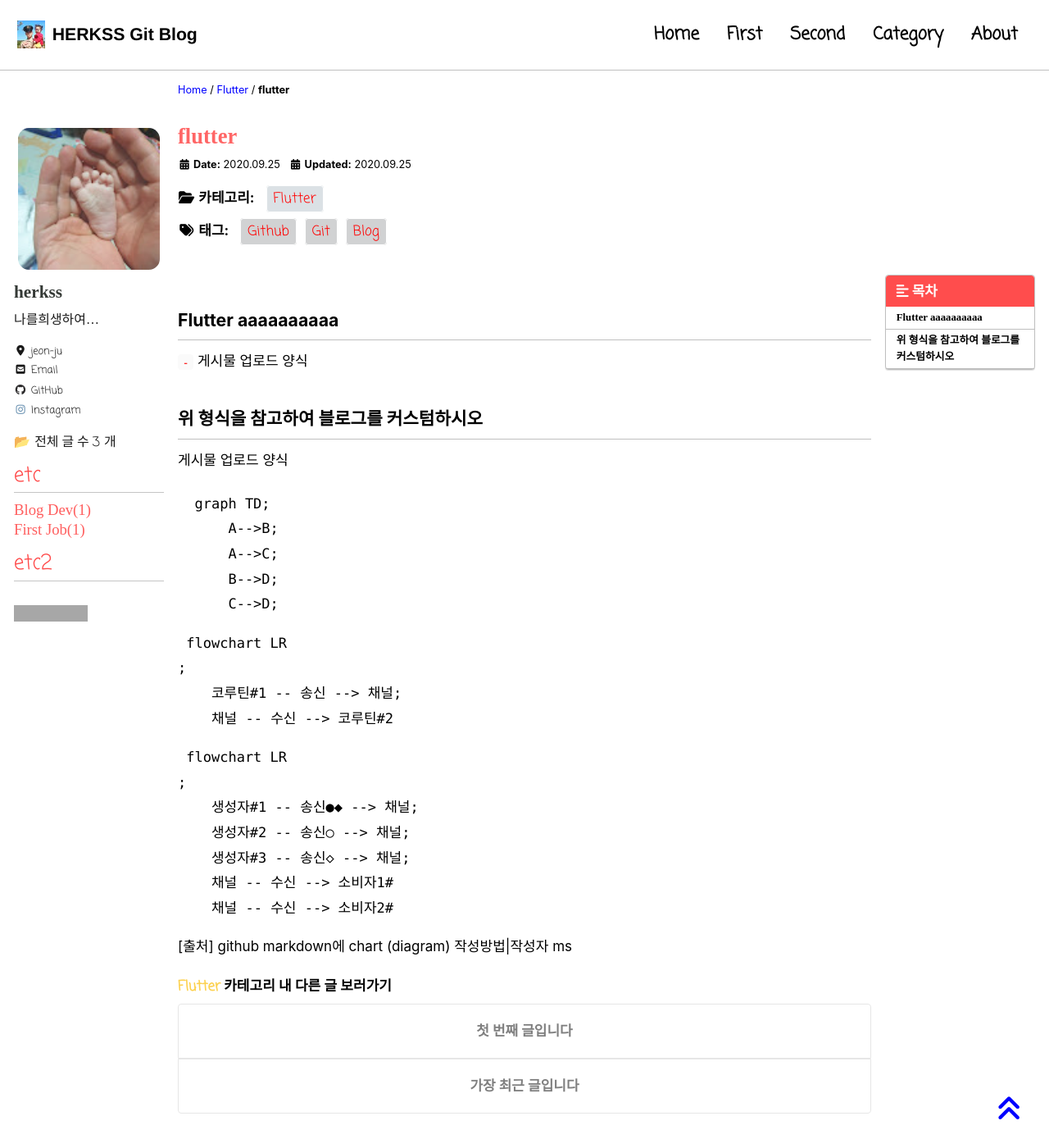
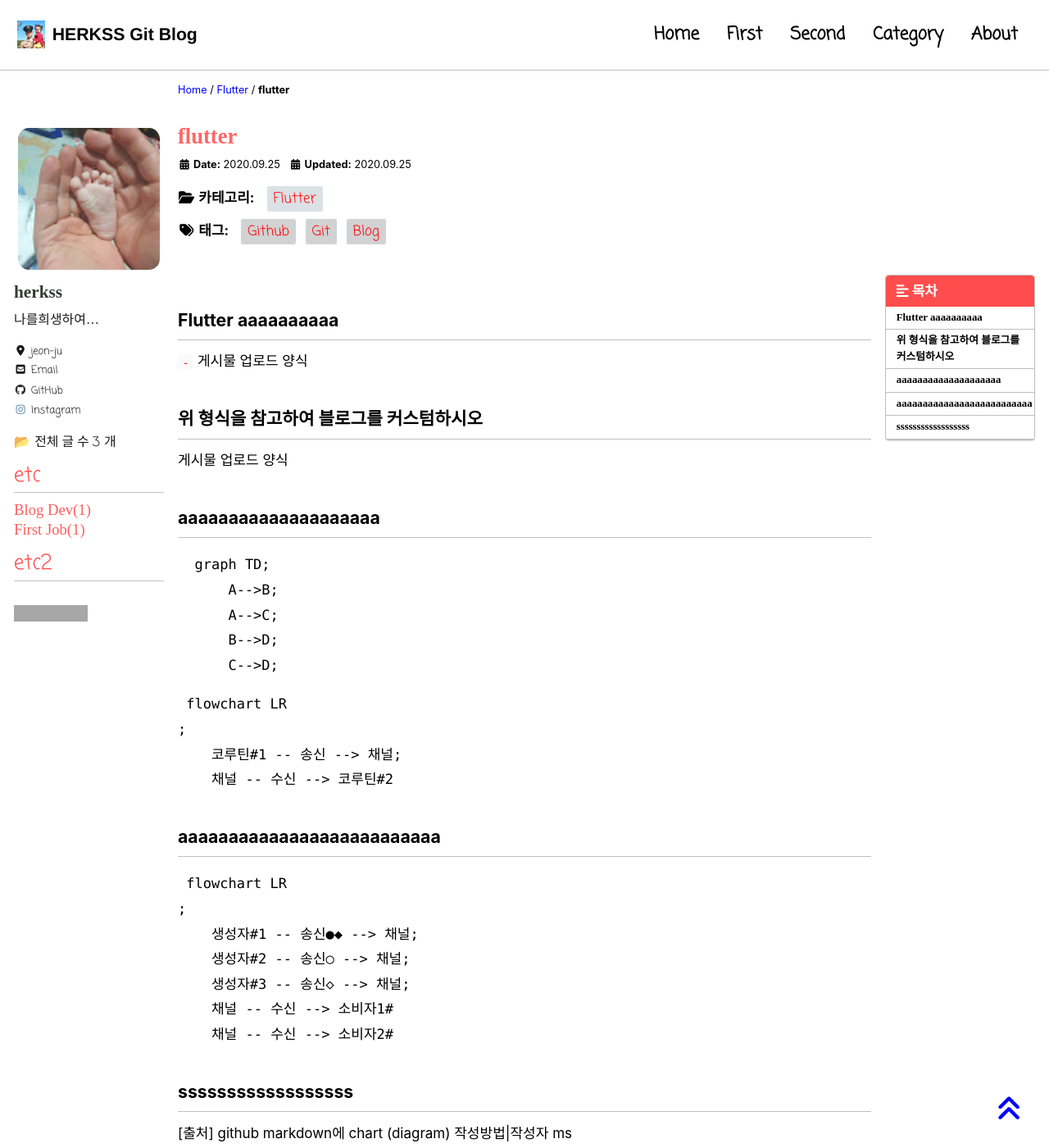
Before and after one commit to herkss/herkss.github.io, a Jekyll site: the page built from _posts/Flutter/2024-07-19-flutter.md, in a window 1280 px wide and 1400 px high. Shown: the whole window at 82% size. Built offline with Jekyll 4.4.1, drawn with Linux system fonts in a browser that asks for light colours; cached includes are drawn as plain includes; nearby versions of some CDN libraries; some web fonts are replaced; comment, search, counter and statistics services are not loaded; grey boxes are pictures that could not be loaded.

Commit message:
Update 2024-07-19-flutter.md
aa

````diff
--- a/_posts/Flutter/2024-07-19-flutter.md
+++ b/_posts/Flutter/2024-07-19-flutter.md
@@ -24,7 +24,7 @@ last_modified_at: 2020-09-25
 
 게시물 업로드 양식
 
-
+## aaaaaaaaaaaaaaaaaaaa
 ```mermaid
   graph TD;
       A-->B;
@@ -38,7 +38,7 @@ last_modified_at: 2020-09-25
     코루틴#1 -- 송신 --> 채널;
     채널 -- 수신 --> 코루틴#2
 ```
-
+## aaaaaaaaaaaaaaaaaaaaaaaaaa
 ```mermaid
  flowchart LR
 ;
@@ -48,4 +48,6 @@ last_modified_at: 2020-09-25
     채널 -- 수신 --> 소비자1#
     채널 -- 수신 --> 소비자2#
 ```
+
+## ssssssssssssssssss
 [출처] github markdown에 chart (diagram) 작성방법|작성자 ms
````
